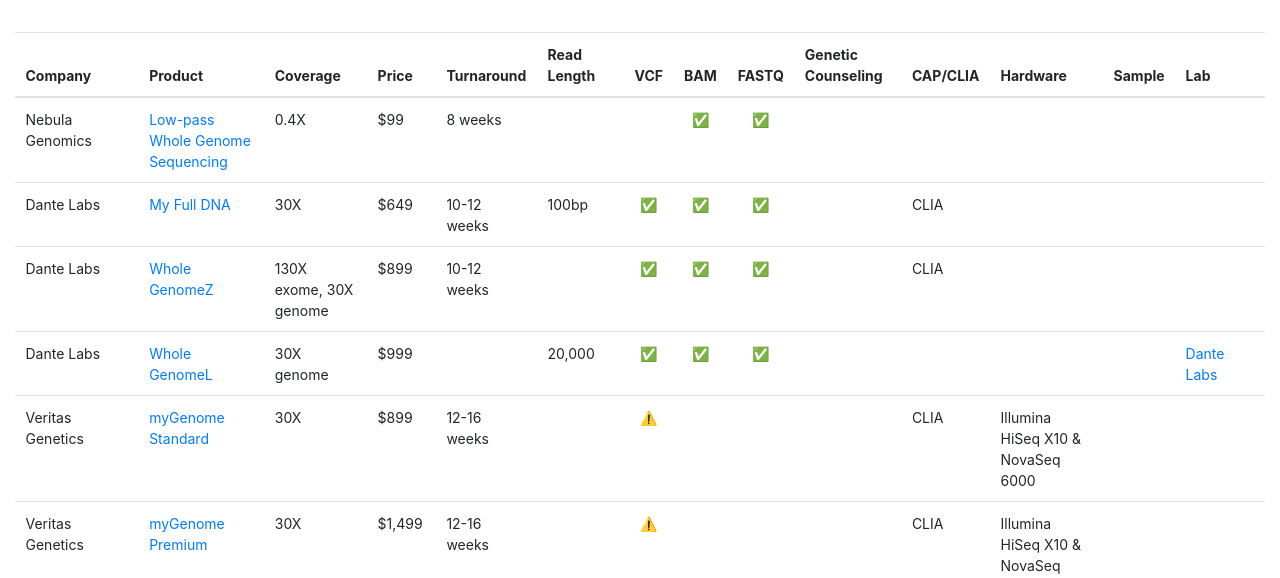
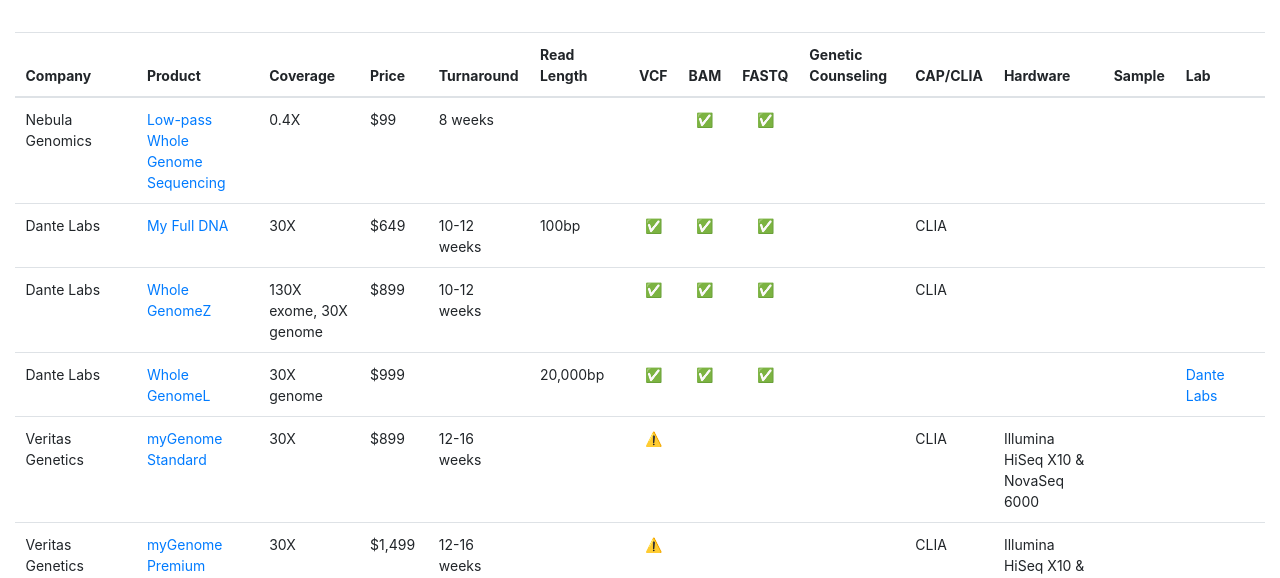
Before and after one commit to beaugunderson/which-genome, a plain HTML site: page index.html in a window 1280 px wide. Shown: the part 222-800 px from the top of the page. Drawn offline with nearby package versions, Linux system fonts and the light colour scheme.

Commit message:
add missing 'bp'

```diff
--- a/index.html
+++ b/index.html
@@ -135,7 +135,7 @@
             <td>30X genome</td>
             <td>$999</td>
             <td></td>
-            <td>20,000</td>
+            <td>20,000bp</td>
             <td>✅️</td>
             <td>✅️</td>
             <td>✅️</td>
```
